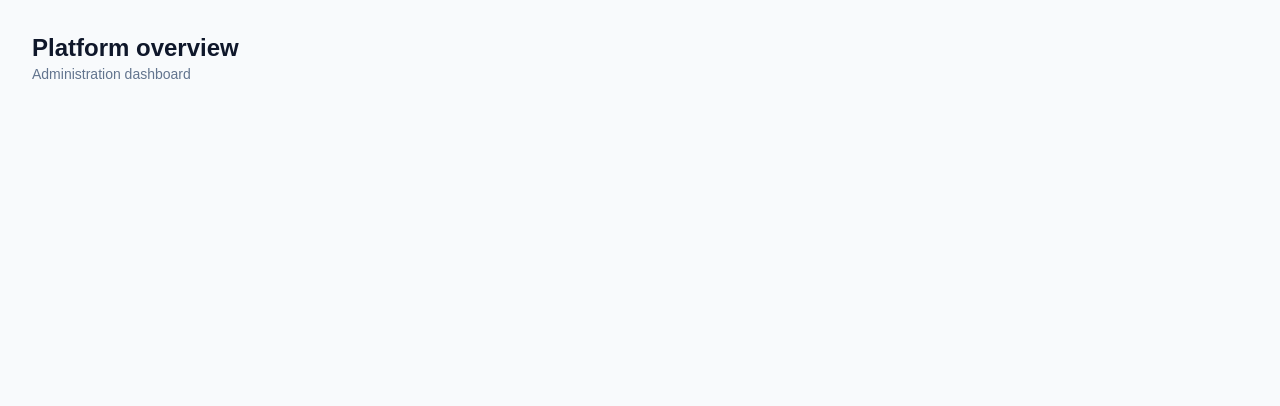
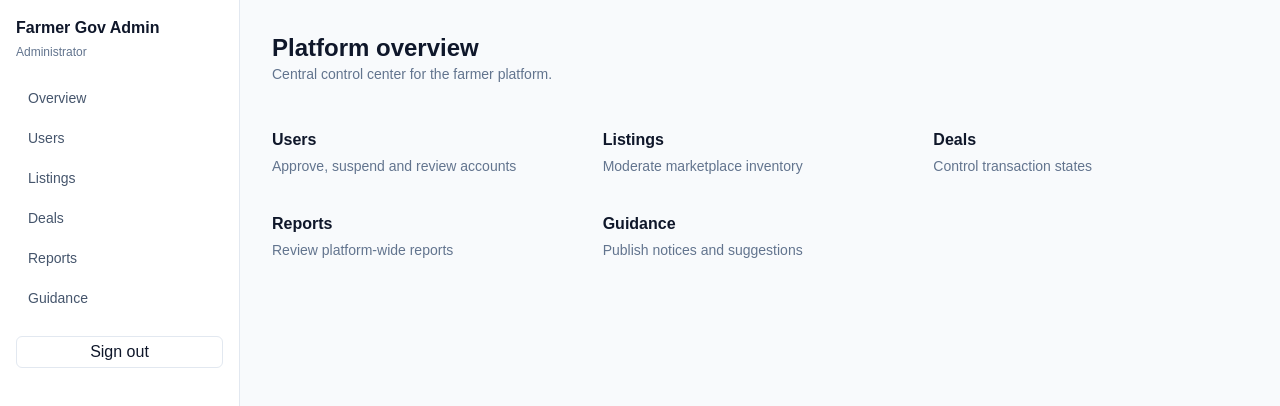
Before and after one commit to Rifatul-Islam-Munna/farmer-gov-asad-project, a Next.js app in the folder frontend/: page /admin in a window 1280 px wide. Shown: the top 406 px of the page. Built offline with nearby package versions, Linux system fonts and the light colour scheme.

Commit message:
feat: add compact admin home

```diff
--- a/frontend/app/admin/page.tsx
+++ b/frontend/app/admin/page.tsx
@@ -1,8 +1,21 @@
+import Link from 'next/link';
+import { AdminShell } from '@/components/admin-shell';
+import { Card, CardContent } from '@/components/ui';
+
+const sections = [
+  ['/admin/users', 'Users', 'Approve, suspend and review accounts'],
+  ['/admin/listings', 'Listings', 'Moderate marketplace inventory'],
+  ['/admin/deals', 'Deals', 'Control transaction states'],
+  ['/admin/reports', 'Reports', 'Review platform-wide reports'],
+  ['/admin/guidance', 'Guidance', 'Publish notices and suggestions'],
+] as const;
+
 export default function Page() {
-  return (
-    <main className="p-8">
-      <h1 className="text-2xl font-semibold">Platform overview</h1>
-      <p className="text-sm text-slate-500">Administration dashboard</p>
-    </main>
-  );
+  return <AdminShell user={{ name: 'Administrator' }}>
+    <h1 className="text-2xl font-semibold">Platform overview</h1>
+    <p className="mb-6 text-sm text-slate-500">Central control center for the farmer platform.</p>
+    <div className="grid gap-4 sm:grid-cols-2 xl:grid-cols-3">
+      {sections.map(([href, title, description]) => <Link href={href} key={href}><Card className="h-full transition hover:border-emerald-300"><CardContent className="pt-5"><h2 className="font-semibold">{title}</h2><p className="mt-1 text-sm text-slate-500">{description}</p></CardContent></Card></Link>)}
+    </div>
+  </AdminShell>;
 }
```
